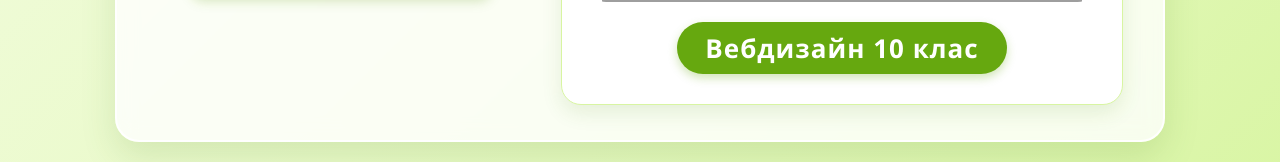
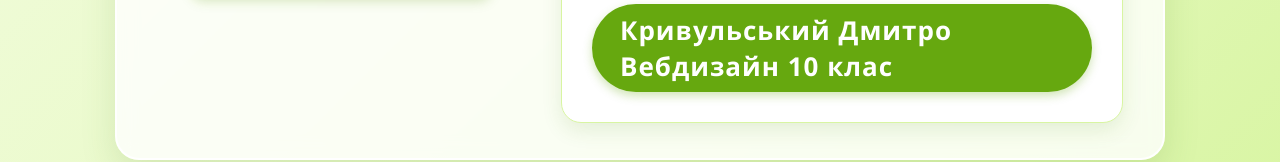
Before and after one commit to htmllitseystepan1-spec/Krivulskij-dima, a plain HTML site: page index.html in a window 1280 px wide. Shown: the part 542-704 px from the top of the page. Drawn offline with Linux system fonts and the light colour scheme; grey boxes are pictures that could not be loaded.

Commit message:
Update index.html

```diff
--- a/index.html
+++ b/index.html
@@ -25,7 +25,7 @@
         <aside class="side-banner">
             <!-- Векторне зображення комп'ютера -->
                       <img src="https://raw.githubusercontent.com/valentunaandriyvna-maker/codepen-images/refs/heads/main/web_disign.jpg" alt="Опис картинки" class="pc-icon">
-            <div class="class-badge">Вебдизайн 10 клас</div>
+            <div class="class-badge">Кривульський Дмитро Вебдизайн 10 клас</div>
         </aside>
     </div>
 </body>
```
